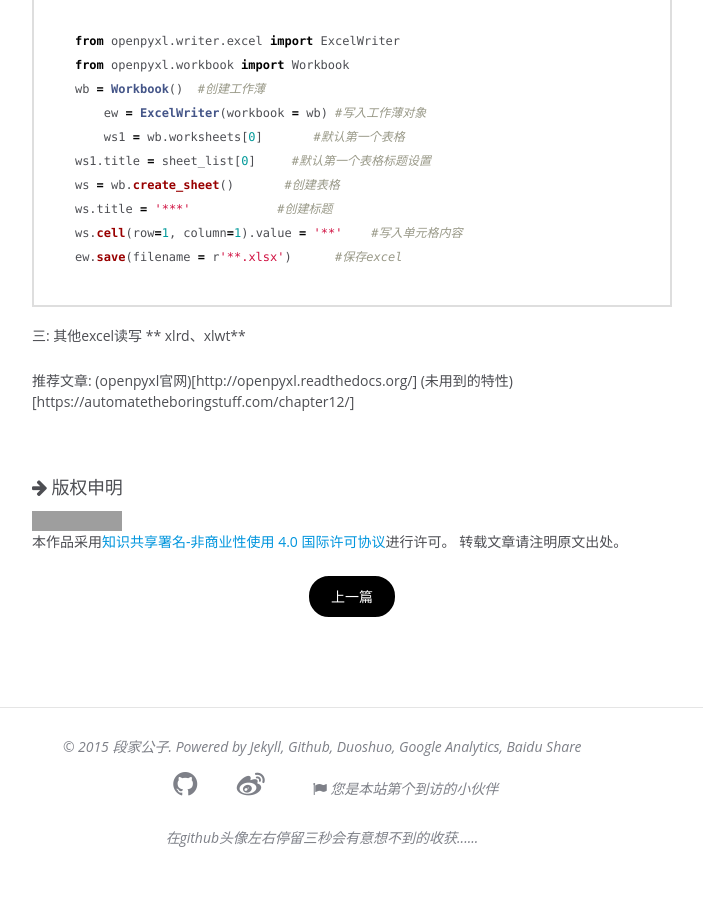
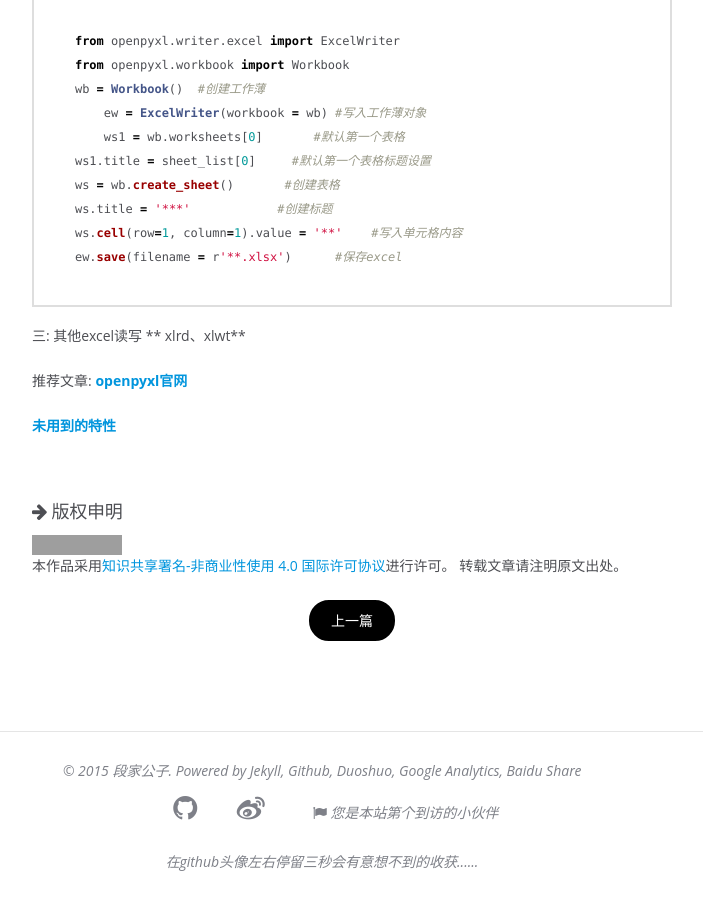
Before and after one commit to 1oscar/1oscar.github.io, a Jekyll site: the page built from _posts/2015-08-09-openpyxl对excel读写总结.markdown, in a window 1280 px wide and 900 px high, scrolled down 1286 px. Shown: the whole window, without its empty margins (318-1021 px from the left). Built offline with Jekyll 4.4.1, drawn with Linux system fonts in a browser that asks for light colours; some web fonts are replaced; Markdown is read by kramdown in place of the engine named in the settings; comment, search, counter and statistics services are not loaded; before the commit the page ends 2162 px from its top, so only the background shows below that; grey boxes are pictures that could not be loaded.

Commit message:
openpyxl

```diff
--- a/_posts/2015-08-09-openpyxl对excel读写总结.markdown
+++ b/_posts/2015-08-09-openpyxl对excel读写总结.markdown
@@ -57,5 +57,6 @@ tags: python excel
 三: 其他excel读写
 ** xlrd、xlwt**
 
-推荐文章: (openpyxl官网)[http://openpyxl.readthedocs.org/]
-(未用到的特性)[https://automatetheboringstuff.com/chapter12/]
+推荐文章: [**openpyxl官网**](http://openpyxl.readthedocs.org/)
+
+[**未用到的特性**](https://automatetheboringstuff.com/chapter12/)
```
